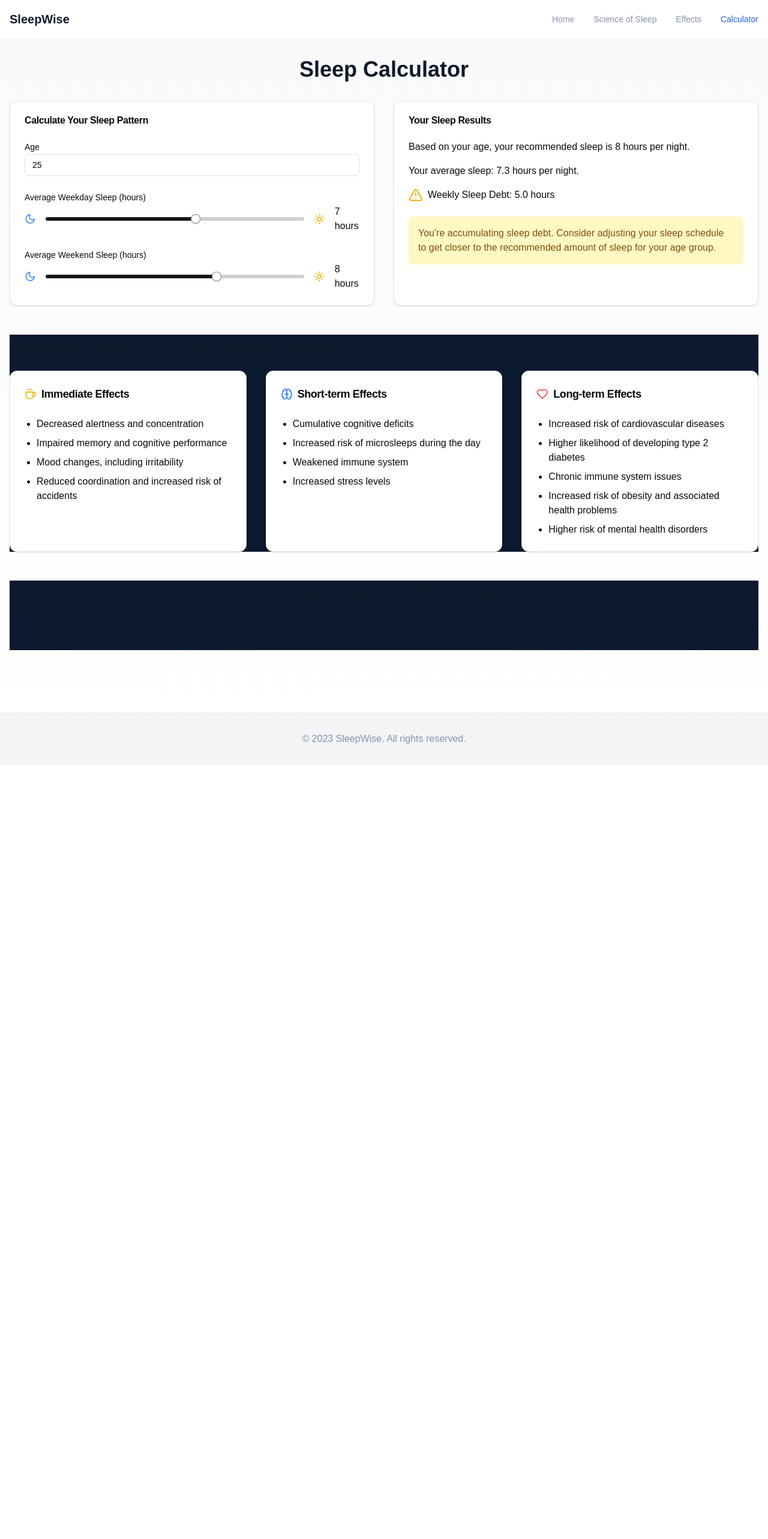
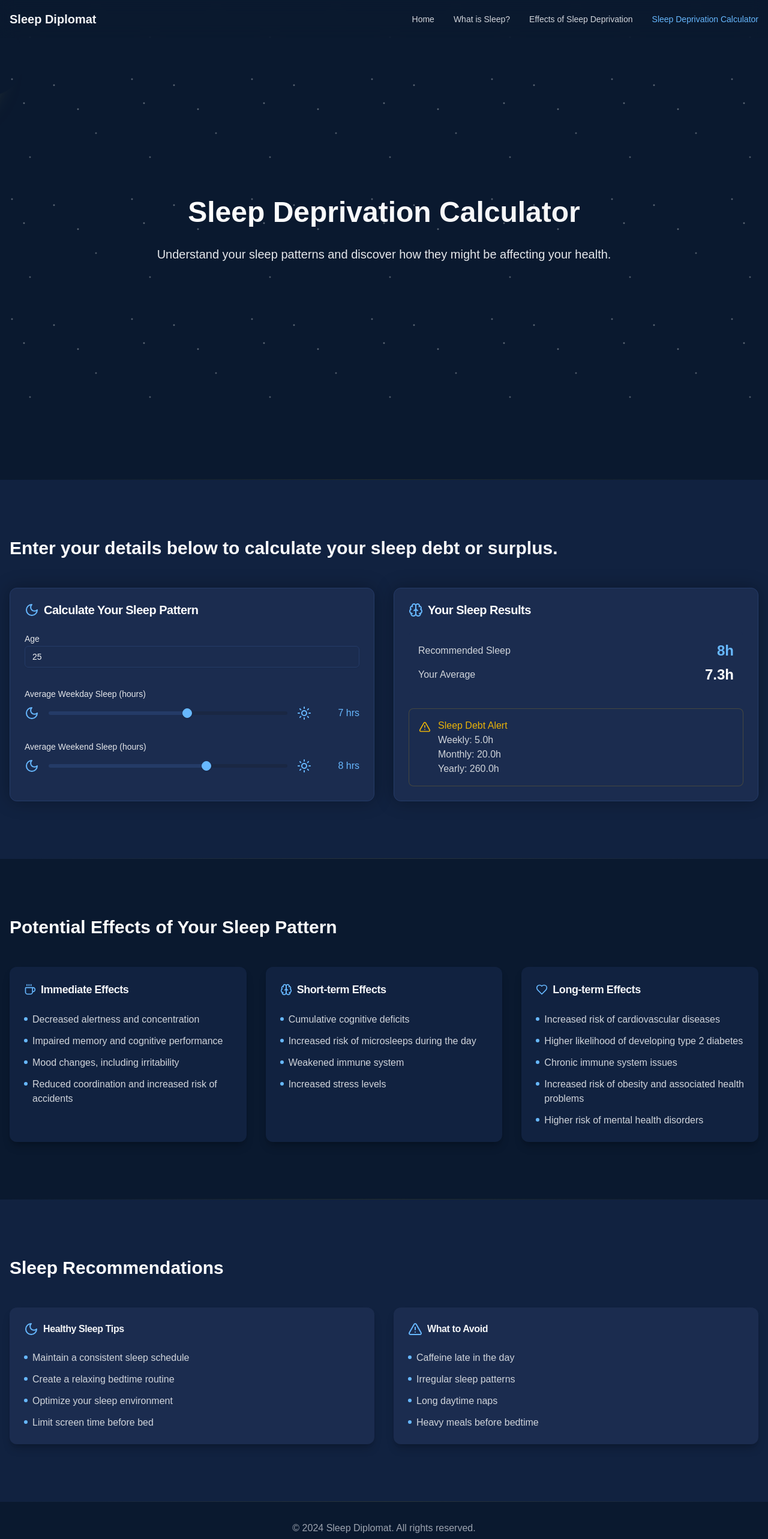
Before and after one commit to abram0v1ch/sleep-diplomat, a Next.js app: page /calculator in a window 1280 px wide. Shown: the top 2566 px of the page at 60% size. Before the commit the page ends 1276 px from the top, so only its background shows below. Built offline with nearby package versions, Linux system fonts and the light colour scheme.

Commit message:
Calculator page style-ready

```diff
--- a/app/calculator/page.tsx
+++ b/app/calculator/page.tsx
@@ -115,33 +115,64 @@ export default function SleepCalculatorPage() {
   }
 
   return (
-    <div className="min-h-screen bg-gradient-to-b from-gray-50 to-white text-gray-900">
-      <header className="bg-white shadow-sm">
+    <div className="min-h-screen bg-[#0a192f] text-gray-100">
+      {/* Header */}
+      <header className="fixed top-0 left-0 right-0 z-50 bg-[#0a192f]/80 backdrop-blur-md">
         <div className="container mx-auto px-4">
           <div className="flex items-center justify-between h-16">
-            <a href="/" className="text-xl font-semibold text-gray-900">SleepWise</a>
+            <a href="/" className="text-xl font-semibold text-gray-100">Sleep Diplomat</a>
             <nav className="hidden md:flex space-x-8">
-              <a href="/" className="text-sm font-medium text-gray-700 hover:text-gray-900 transition-colors">Home</a>
-              <a href="#" className="text-sm font-medium text-gray-700 hover:text-gray-900 transition-colors">Science of Sleep</a>
-              <a href="#" className="text-sm font-medium text-gray-700 hover:text-gray-900 transition-colors">Effects</a>
-              <a href="#" className="text-sm font-medium text-blue-600 hover:text-blue-800 transition-colors">Calculator</a>
+              <a href="/" className="text-sm font-medium text-gray-300 hover:text-gray-100 transition-colors">
+                Home
+              </a>
+              <a href="/what-is-sleep" className="text-sm font-medium text-gray-300 hover:text-gray-100 transition-colors">
+                What is Sleep?
+              </a>
+              <a href="/sleep-deprivation-effects" className="text-sm font-medium text-gray-300 hover:text-gray-100 transition-colors">
+                Effects of Sleep Deprivation
+              </a>
+              <a href="/calculator" className="text-sm font-medium text-[#67B8FF] hover:text-[#89CDFF] transition-colors">
+                Sleep Deprivation Calculator
+              </a>
             </nav>
           </div>
         </div>
       </header>
 
-      <main className="container mx-auto px-4 py-8">
-        <h1 className="text-4xl font-bold mb-8 text-center">Sleep Calculator</h1>
+      {/* Hero Section */}
+      <section className="relative h-screen flex items-center justify-center overflow-hidden">
+        <div className="absolute inset-0 z-0">
+          <div className="stars absolute inset-0 opacity-50"></div>
+          <div className="crescent-moon absolute top-10 right-20"></div>
+        </div>
+        <div className="text-center z-10 max-w-4xl mx-auto px-4">
+          <h1 className="text-5xl font-bold mb-8 bg-gradient-to-r from-white to-gray-100 bg-clip-text text-transparent">
+            Sleep Deprivation Calculator
+          </h1>
+          <p className="text-xl mb-8 text-gray-200">
+            Understand your sleep patterns and discover how they might be affecting your health.
+          </p>
+        </div>
+      </section>
 
+      {/* Calculator Section */}
+      <section className="py-24 bg-[#112240]">
+        <div className="max-w-7xl mx-auto px-4">
+          <h2 className="text-3xl font-semibold mb-12 bg-gradient-to-r from-white to-gray-100 bg-clip-text text-transparent">
+            Enter your details below to calculate your sleep debt or surplus.
+          </h2>
           <div className="grid md:grid-cols-2 gap-8">
-          <Card>
+            <Card className="night-card">
               <CardHeader>
-              <CardTitle>Calculate Your Sleep Pattern</CardTitle>
+                <CardTitle className="night-card-title">
+                  <Moon className="w-6 h-6 mr-2 text-[#67B8FF]" />
+                  Calculate Your Sleep Pattern
+                </CardTitle>
               </CardHeader>
               <CardContent>
-              <div className="space-y-6">
+                <div className="space-y-8">
                   <div>
-                  <Label htmlFor="age">Age</Label>
+                    <Label htmlFor="age" className="text-gray-200">Age</Label>
                     <Input
                       id="age"
                       type="number"
@@ -149,12 +180,13 @@ export default function SleepCalculatorPage() {
                       onChange={(e) => setAge(Number(e.target.value))}
                       min="1"
                       max="120"
+                      className="bg-[#1B2C4F] border-[#243B67] text-gray-100 focus:ring-[#67B8FF] focus:border-[#67B8FF]"
                     />
                   </div>
                   <div>
-                  <Label htmlFor="weekdaySleep">Average Weekday Sleep (hours)</Label>
-                  <div className="flex items-center space-x-4">
-                    <Moon className="text-blue-500" />
+                    <Label htmlFor="weekdaySleep" className="text-gray-200">Average Weekday Sleep (hours)</Label>
+                    <div className="flex items-center space-x-4 mt-2">
+                      <Moon className="text-[#67B8FF]" />
                       <Slider
                         id="weekdaySleep"
                         min={0}
@@ -162,15 +194,18 @@ export default function SleepCalculatorPage() {
                         step={0.5}
                         value={[weekdaySleep]}
                         onValueChange={(value) => setWeekdaySleep(value[0])}
+                        className="flex-1 [&_[role=slider]]:!bg-[#67B8FF] [&_[role=slider]]:!border-[#67B8FF] [&_.relative_.range-slider]:!bg-[#67B8FF] [&_.relative_.bg-primary]:!bg-[#243B67]"
                       />
-                    <Sun className="text-yellow-500" />
-                    <span>{weekdaySleep} hours</span>
+                      <Sun className="text-[#67B8FF]" />
+                      <span className="min-w-[4rem] text-right text-[#67B8FF] font-medium">
+                        {weekdaySleep} hrs
+                      </span>
                     </div>
                   </div>
                   <div>
-                  <Label htmlFor="weekendSleep">Average Weekend Sleep (hours)</Label>
-                  <div className="flex items-center space-x-4">
-                    <Moon className="text-blue-500" />
+                    <Label htmlFor="weekendSleep" className="text-gray-200">Average Weekend Sleep (hours)</Label>
+                    <div className="flex items-center space-x-4 mt-2">
+                      <Moon className="text-[#67B8FF]" />
                       <Slider
                         id="weekendSleep"
                         min={0}
@@ -178,9 +213,12 @@ export default function SleepCalculatorPage() {
                         step={0.5}
                         value={[weekendSleep]}
                         onValueChange={(value) => setWeekendSleep(value[0])}
+                        className="flex-1 [&_[role=slider]]:!bg-[#67B8FF] [&_[role=slider]]:!border-[#67B8FF] [&_.relative_.range-slider]:!bg-[#67B8FF] [&_.relative_.bg-primary]:!bg-[#243B67]"
                       />
-                    <Sun className="text-yellow-500" />
-                    <span>{weekendSleep} hours</span>
+                      <Sun className="text-[#67B8FF]" />
+                      <span className="min-w-[4rem] text-right text-[#67B8FF] font-medium">
+                        {weekendSleep} hrs
+                      </span>
                     </div>
                   </div>
                 </div>
@@ -188,90 +226,174 @@ export default function SleepCalculatorPage() {
             </Card>
 
             {calculatedResults && (
-            <Card>
+              <Card className="night-card">
                 <CardHeader>
-                <CardTitle>Your Sleep Results</CardTitle>
+                  <CardTitle className="night-card-title">
+                    <Brain className="w-6 h-6 mr-2 text-[#67B8FF]" />
+                    Your Sleep Results
+                  </CardTitle>
                 </CardHeader>
                 <CardContent>
-                <p className="mb-4">Based on your age, your recommended sleep is {calculatedResults.recommendedSleep} hours per night.</p>
-                <p className="mb-4">Your average sleep: {calculatedResults.averageSleep.toFixed(1)} hours per night.</p>
-                <div className="space-y-4">
+                  <div className="space-y-6">
+                    <div className="p-4 bg-[#1B2C4F] rounded-lg">
+                      <div className="flex justify-between items-center mb-2">
+                        <span className="text-gray-300">Recommended Sleep</span>
+                        <span className="text-2xl font-bold text-[#67B8FF]">
+                          {calculatedResults.recommendedSleep}h
+                        </span>
+                      </div>
+                      <div className="flex justify-between items-center">
+                        <span className="text-gray-300">Your Average</span>
+                        <span className="text-2xl font-bold text-white">
+                          {calculatedResults.averageSleep.toFixed(1)}h
+                        </span>
+                      </div>
+                    </div>
+
                     {calculatedResults.weeklyDebt > 0 && (
-                    <div className="flex items-center space-x-2">
-                      <AlertTriangle className="text-yellow-500" />
-                      <span>Weekly Sleep Debt: {calculatedResults.weeklyDebt.toFixed(1)} hours</span>
+                      <div className="p-4 bg-[#1B2C4F] rounded-lg border border-yellow-500/20">
+                        <div className="flex items-start space-x-3">
+                          <AlertTriangle className="w-5 h-5 text-yellow-500 flex-shrink-0 mt-1" />
+                          <div>
+                            <p className="text-yellow-500 font-medium">Sleep Debt Alert</p>
+                            <p className="text-gray-300">Weekly: {calculatedResults.weeklyDebt.toFixed(1)}h</p>
+                            <p className="text-gray-300">Monthly: {calculatedResults.monthlyDebt.toFixed(1)}h</p>
+                            <p className="text-gray-300">Yearly: {calculatedResults.yearlyDebt.toFixed(1)}h</p>
+                          </div>
+                        </div>
                       </div>
                     )}
+
                     {calculatedResults.weeklyOverslept > 0 && (
-                    <div className="flex items-center space-x-2">
-                      <AlertTriangle className="text-blue-500" />
-                      <span>Weekly Oversleep: {calculatedResults.weeklyOverslept.toFixed(1)} hours</span>
+                      <div className="p-4 bg-[#1B2C4F] rounded-lg border border-blue-500/20">
+                        <div className="flex items-start space-x-3">
+                          <AlertTriangle className="w-5 h-5 text-[#67B8FF] flex-shrink-0 mt-1" />
+                          <div>
+                            <p className="text-[#67B8FF] font-medium">Excess Sleep Pattern</p>
+                            <p className="text-gray-300">Weekly: {calculatedResults.weeklyOverslept.toFixed(1)}h</p>
+                            <p className="text-gray-300">Monthly: {calculatedResults.monthlyOverslept.toFixed(1)}h</p>
+                            <p className="text-gray-300">Yearly: {calculatedResults.yearlyOverslept.toFixed(1)}h</p>
+                          </div>
+                        </div>
                       </div>
                     )}
                   </div>
-                {calculatedResults.weeklyDebt > 0 ? (
-                  <div className="mt-6 p-4 bg-yellow-100 rounded-md">
-                    <p className="text-yellow-800">
-                      You're accumulating sleep debt. Consider adjusting your sleep schedule to get closer to the recommended amount of sleep for your age group.
-                    </p>
-                  </div>
-                ) : calculatedResults.weeklyOverslept > 0 ? (
-                  <div className="mt-6 p-4 bg-blue-100 rounded-md">
-                    <p className="text-blue-800">
-                      You're sleeping more than the recommended amount. While extra sleep can sometimes be beneficial, consistently oversleeping may have negative effects.
-                    </p>
-                  </div>
-                ) : (
-                  <div className="mt-6 p-4 bg-green-100 rounded-md">
-                    <p className="text-green-800">
-                      Great job! You're getting the right amount of sleep according to the general recommendations for your age group.
-                    </p>
-                  </div>
-                )}
                 </CardContent>
               </Card>
             )}
           </div>
+        </div>
+      </section>
 
+      {/* Effects Section */}
       {calculatedResults && (
-          <section className="mt-12">
-            <h2 className="text-3xl font-semibold mb-6">Potential Effects of Your Sleep Pattern</h2>
+        <section className="py-24 bg-[#0a192f]">
+          <div className="max-w-7xl mx-auto px-4">
+            <h2 className="text-3xl font-semibold mb-12 bg-gradient-to-r from-white to-gray-100 bg-clip-text text-transparent">
+              Potential Effects of Your Sleep Pattern
+            </h2>
             <div className="grid md:grid-cols-3 gap-8">
               {(['immediate', 'shortTerm', 'longTerm'] as const).map((timeframe) => (
-                <Card key={timeframe}>
+                <Card key={timeframe} className="bg-[#112240] border-none shadow-lg shadow-black/20">
                   <CardHeader>
-                    <CardTitle className="flex items-center text-lg">
-                      {timeframe === 'immediate' && <Coffee className="w-5 h-5 mr-2 text-yellow-500" />}
-                      {timeframe === 'shortTerm' && <Brain className="w-5 h-5 mr-2 text-blue-500" />}
-                      {timeframe === 'longTerm' && <Heart className="w-5 h-5 mr-2 text-red-500" />}
+                    <CardTitle className="text-gray-100 flex items-center text-lg">
+                      {timeframe === 'immediate' && <Coffee className="w-5 h-5 mr-2 text-[#67B8FF]" />}
+                      {timeframe === 'shortTerm' && <Brain className="w-5 h-5 mr-2 text-[#67B8FF]" />}
+                      {timeframe === 'longTerm' && <Heart className="w-5 h-5 mr-2 text-[#67B8FF]" />}
                       {timeframe === 'immediate' ? 'Immediate' : timeframe === 'shortTerm' ? 'Short-term' : 'Long-term'} Effects
                     </CardTitle>
                   </CardHeader>
                   <CardContent>
-                    <ul className="list-disc pl-5 space-y-2">
+                    <ul className="space-y-3">
                       {getRelevantEffects(getSleepStatus(calculatedResults.averageSleep, calculatedResults.recommendedSleep))[timeframe]?.map((effect, index) => (
-                        <li key={index}>{effect}</li>
+                        <li key={index} className="flex items-start space-x-2">
+                          <div className="w-1.5 h-1.5 rounded-full bg-[#67B8FF] mt-2 flex-shrink-0" />
+                          <span className="text-gray-300">{effect}</span>
+                        </li>
                       ))}
                     </ul>
                   </CardContent>
                 </Card>
               ))}
             </div>
+          </div>
         </section>
       )}
 
-        <section className="mt-12 text-center">
-          <h2 className="text-3xl font-semibold mb-6">Understanding Your Sleep Pattern</h2>
-          <p className="text-lg mb-6">
-            Your sleep pattern is the difference between your actual sleep and the recommended amount for your age group.
-            Both insufficient sleep and excessive sleep can have impacts on your health and well-being.
-          </p>
+      {/* Recommendations Section */}
+      {calculatedResults && (
+        <section className="py-24 bg-[#112240]">
+          <div className="max-w-7xl mx-auto px-4">
+            <h2 className="text-3xl font-semibold mb-12 bg-gradient-to-r from-white to-gray-100 bg-clip-text text-transparent">
+              Sleep Recommendations
+            </h2>
+            <div className="grid md:grid-cols-2 gap-8">
+              <Card className="bg-[#1B2C4F] border-none shadow-lg shadow-black/20">
+                <CardHeader>
+                  <CardTitle className="text-gray-100 flex items-center">
+                    <Moon className="w-6 h-6 mr-2 text-[#67B8FF]" />
+                    Healthy Sleep Tips
+                  </CardTitle>
+                </CardHeader>
+                <CardContent>
+                  <ul className="space-y-3">
+                    <li className="flex items-start space-x-2">
+                      <div className="w-1.5 h-1.5 rounded-full bg-[#67B8FF] mt-2 flex-shrink-0" />
+                      <span className="text-gray-300">Maintain a consistent sleep schedule</span>
+                    </li>
+                    <li className="flex items-start space-x-2">
+                      <div className="w-1.5 h-1.5 rounded-full bg-[#67B8FF] mt-2 flex-shrink-0" />
+                      <span className="text-gray-300">Create a relaxing bedtime routine</span>
+                    </li>
+                    <li className="flex items-start space-x-2">
+                      <div className="w-1.5 h-1.5 rounded-full bg-[#67B8FF] mt-2 flex-shrink-0" />
+                      <span className="text-gray-300">Optimize your sleep environment</span>
+                    </li>
+                    <li className="flex items-start space-x-2">
+                      <div className="w-1.5 h-1.5 rounded-full bg-[#67B8FF] mt-2 flex-shrink-0" />
+                      <span className="text-gray-300">Limit screen time before bed</span>
+                    </li>
+                  </ul>
+                </CardContent>
+              </Card>
+
+              <Card className="bg-[#1B2C4F] border-none shadow-lg shadow-black/20">
+                <CardHeader>
+                  <CardTitle className="text-gray-100 flex items-center">
+                    <AlertTriangle className="w-6 h-6 mr-2 text-[#67B8FF]" />
+                    What to Avoid
+                  </CardTitle>
+                </CardHeader>
+                <CardContent>
+                  <ul className="space-y-3">
+                    <li className="flex items-start space-x-2">
+                      <div className="w-1.5 h-1.5 rounded-full bg-[#67B8FF] mt-2 flex-shrink-0" />
+                      <span className="text-gray-300">Caffeine late in the day</span>
+                    </li>
+                    <li className="flex items-start space-x-2">
+                      <div className="w-1.5 h-1.5 rounded-full bg-[#67B8FF] mt-2 flex-shrink-0" />
+                      <span className="text-gray-300">Irregular sleep patterns</span>
+                    </li>
+                    <li className="flex items-start space-x-2">
+                      <div className="w-1.5 h-1.5 rounded-full bg-[#67B8FF] mt-2 flex-shrink-0" />
+                      <span className="text-gray-300">Long daytime naps</span>
+                    </li>
+                    <li className="flex items-start space-x-2">
+                      <div className="w-1.5 h-1.5 rounded-full bg-[#67B8FF] mt-2 flex-shrink-0" />
+                      <span className="text-gray-300">Heavy meals before bedtime</span>
+                    </li>
+                  </ul>
+                </CardContent>
+              </Card>
+            </div>
+          </div>
         </section>
-      </main>
+      )}
 
-      <footer className="bg-gray-100 py-8 text-center text-gray-600 mt-12">
-        <div className="container mx-auto px-4">
-          <p>&copy; 2023 SleepWise. All rights reserved.</p>
+      {/* Footer */}
+      <footer className="bg-[#0a192f] py-8 text-center text-gray-400">
+        <div className="max-w-7xl mx-auto px-4">
+          <p>&copy; {new Date().getFullYear()} Sleep Diplomat. All rights reserved.</p>
         </div>
       </footer>
     </div>
```
Lines whose indentation alone changed are shown as unchanged.
